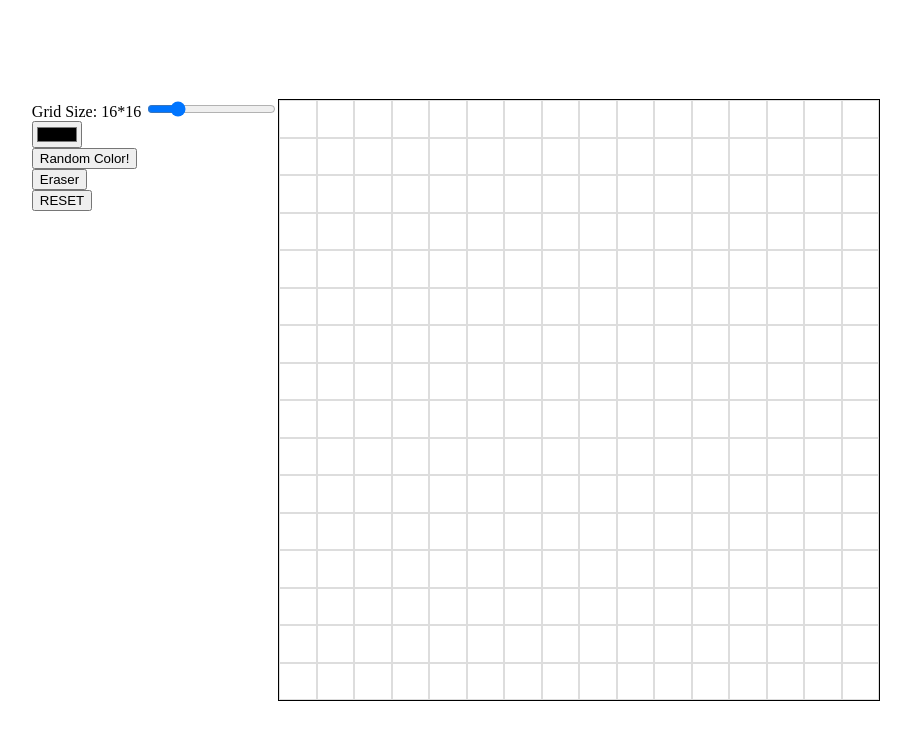
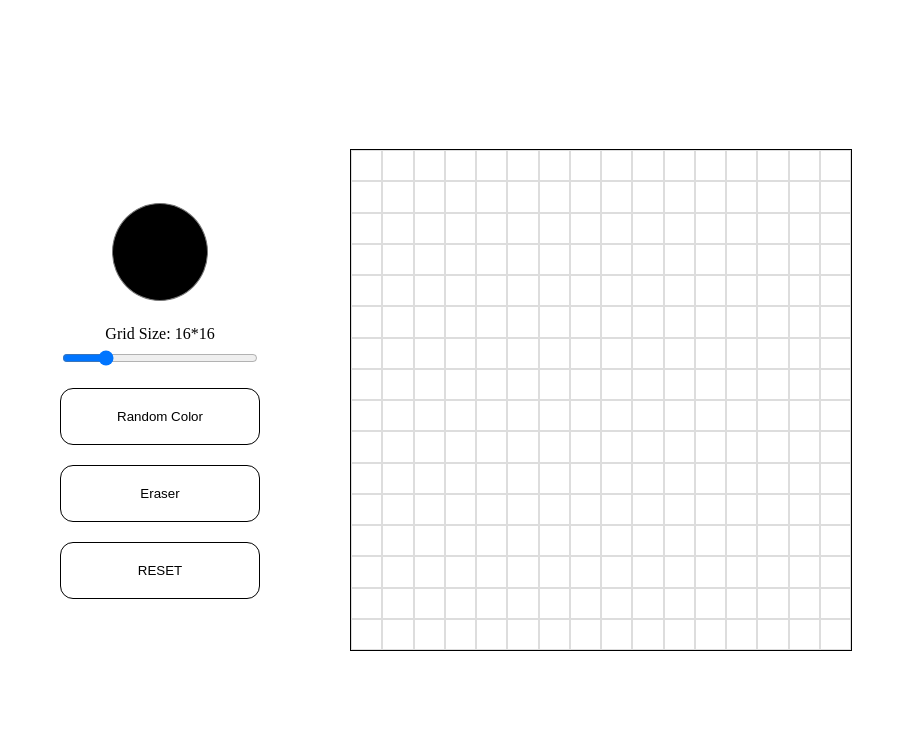
Before and after one commit to MohamedHesham1/Project-Etch-A-Sketch, a website built with Vite: page index.html in a window 1280 px wide. Shown: the whole page, without its empty margins (184-1095 px from the left). Built offline with nearby package versions, Linux system fonts and the light colour scheme.

Commit message:
style: :lipstick: UI enhancements

```diff
--- a/index.html
+++ b/index.html
@@ -9,22 +9,31 @@
   <body>
     <div id="app">
       <main>
+        <!-- section tools -->
         <section class="tools">
+          <div class="color-wrapper">
+            <input id="color-picker" type="color" aria-label="color picker" />
+          </div>
           <div class="grid-size">
             <label class="sliderLabel" for="slider"> </label>
-            <input id="slider" type="range" value="16" min="4" max="64" />
+            <input
+              id="slider"
+              type="range"
+              value="16"
+              min="4"
+              max="64"
+              aria-label="gird size"
+            />
           </div>
           <div>
-            <input id="color-picker" type="color" />
+            <button class="btn random-color" type="button">Random Color</button>
           </div>
           <div>
-            <button class="random-color" type="button">Random Color!</button>
+            <button class="btn eraser" type="button">Eraser</button>
           </div>
-          <div>
-            <button class="eraser" type="button">Eraser</button>
-          </div>
-          <button class="reset" type="button">RESET</button>
+          <button class="btn reset" type="button">RESET</button>
         </section>
+        <!-- gird section -->
         <section class="grid-section">
           <div class="grid-container"></div>
         </section>
--- a/main.js
+++ b/main.js
@@ -1,20 +1,21 @@
 import "./style.scss";
 const container = document.querySelector(".grid-container");
 const sliderLabel = document.querySelector(".sliderLabel");
+const colorPicker = document.getElementById("color-picker");
 
 function createGrid(value) {
-  let CellsNumber = value * value;
+  const cellsNumber = value * value;
   sliderLabel.innerText = `Grid Size: ${value}*${value}`;
 
-  container.style.cssText = `
-    grid-template-columns: repeat(${value}, 1fr);
-    grid-template-rows: repeat(${value}, 1fr);
-    `;
-  for (let i = 0; i < CellsNumber; i++) {
+  for (let i = 0; i < cellsNumber; i++) {
     const cell = document.createElement("div");
     container.appendChild(cell);
     cell.classList.add("cell");
   }
+  container.style.cssText = `
+  grid-template-columns: repeat(${value}, 1fr);
+  grid-template-rows: repeat(${value}, 1fr);
+  `;
   reset();
 }
 
@@ -37,9 +38,6 @@ changeGridSize();
 
 function createTrail() {
   let color;
-  const colorPicker = document.getElementById("color-picker");
-
-  eraseColor(colorPicker);
   generateRandomColor(colorPicker);
   container.addEventListener("mouseover", (e) => {
     color = colorPicker.value;
@@ -48,6 +46,17 @@ function createTrail() {
 }
 createTrail();
 
+function generateRandomColor(colorPicker) {
+  const randomBtn = document.querySelector(".random-color");
+  const maxVal = 0xffffff;
+
+  randomBtn.addEventListener("click", () => {
+    const randomNumber = Math.floor(Math.random() * maxVal);
+    const randomColor = randomNumber.toString(16);
+    colorPicker.value = `#${randomColor}`;
+  });
+}
+
 function eraseColor(colorPicker) {
   const eraser = document.querySelector(".eraser");
 
@@ -55,18 +64,7 @@ function eraseColor(colorPicker) {
     colorPicker.value = "#FFFFFF";
   });
 }
-
-function generateRandomColor(colorPicker) {
-  const randomBtn = document.querySelector(".random-color");
-  const maxVal = 0xffffff;
-
-  randomBtn.addEventListener("click", () => {
-    let randomNumber = Math.random() * maxVal;
-    randomNumber = Math.floor(randomNumber);
-    let randomColor = randomNumber.toString(16);
-    colorPicker.value = `#${randomColor}`;
-  });
-}
+eraseColor(colorPicker);
 
 function reset() {
   const resetBtn = document.querySelector(".reset");
@@ -78,4 +76,3 @@ function reset() {
     });
   });
 }
-reset();
--- a/style.scss
+++ b/style.scss
@@ -39,14 +39,63 @@ body {
 main {
   display: flex;
   justify-content: center;
+  gap: 90px;
 }
+.tools {
+  display: flex;
+  justify-content: center;
+  align-items: center;
+  flex-direction: column;
+  gap: 20px;
+
+  .grid-size {
+    display: flex;
+    flex-direction: column;
+    gap: 5px;
+    width: 200px;
+    .sliderLabel {
+      align-self: center;
+    }
+  }
+  .btn {
+    background-color: transparent;
+    padding: 20px;
+    width: 200px;
+    border-radius: 13px;
+    cursor: pointer;
+    transition: transform 0.1s ease-in-out;
+    border: 1px solid black;
+    background-color: rgb(255, 255, 255);
+  }
+  .btn:hover {
+    transform: scale(1.1);
+  }
+
+  input[type="color"] {
+    -webkit-appearance: none;
+    border: none;
+    width: 100px;
+    height: 100px;
+    background-color: transparent;
+    cursor: pointer;
+  }
+  input[type="color"]::-webkit-color-swatch-wrapper {
+    padding: 0;
+    background-color: none;
+    border-radius: 50%;
+  }
+  input[type="color"]::-webkit-color-swatch {
+    border-radius: 50%;
+  }
+}
+
 .grid-section {
   border: 1px solid black;
 }
 .grid-container {
   display: grid;
-  width: 600px;
-  height: 600px;
+  width: 500px;
+  height: 500px;
 }
 .cell {
   border: 1px solid #9e9e9e59;
```
